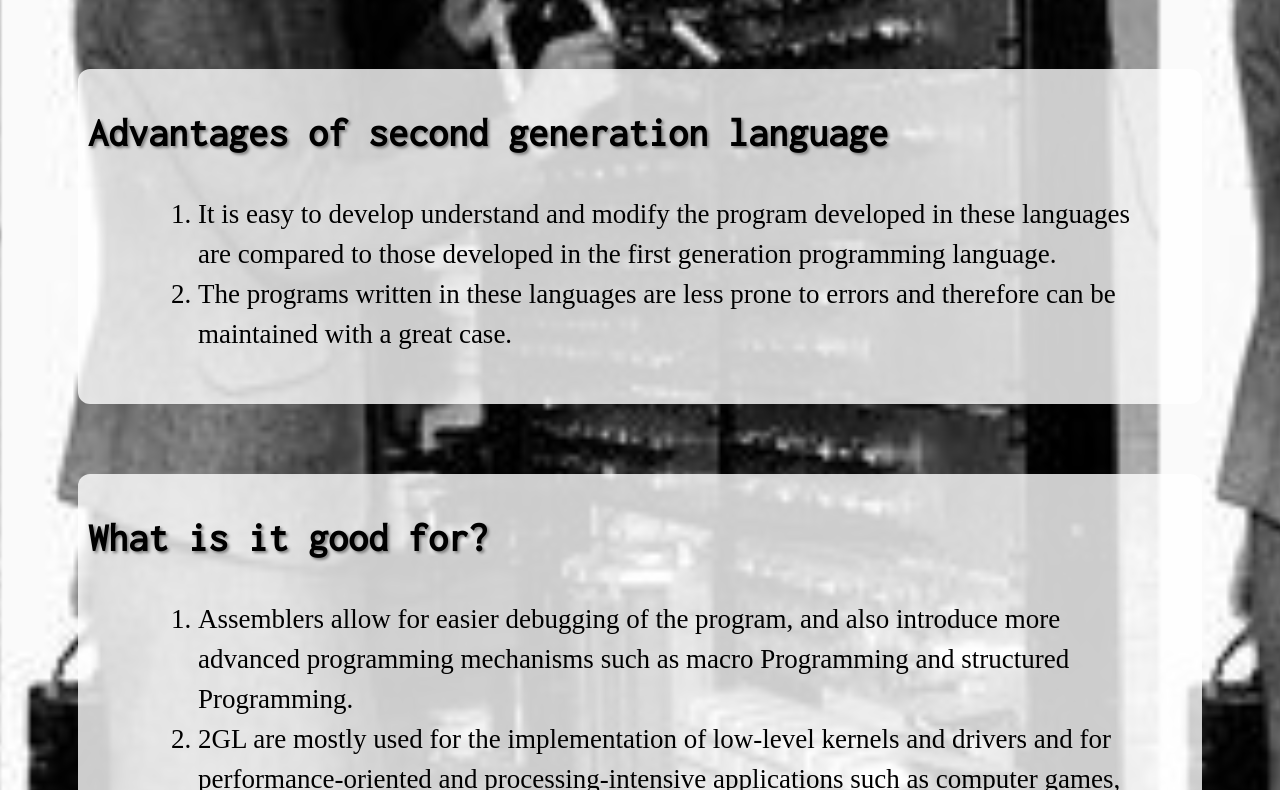
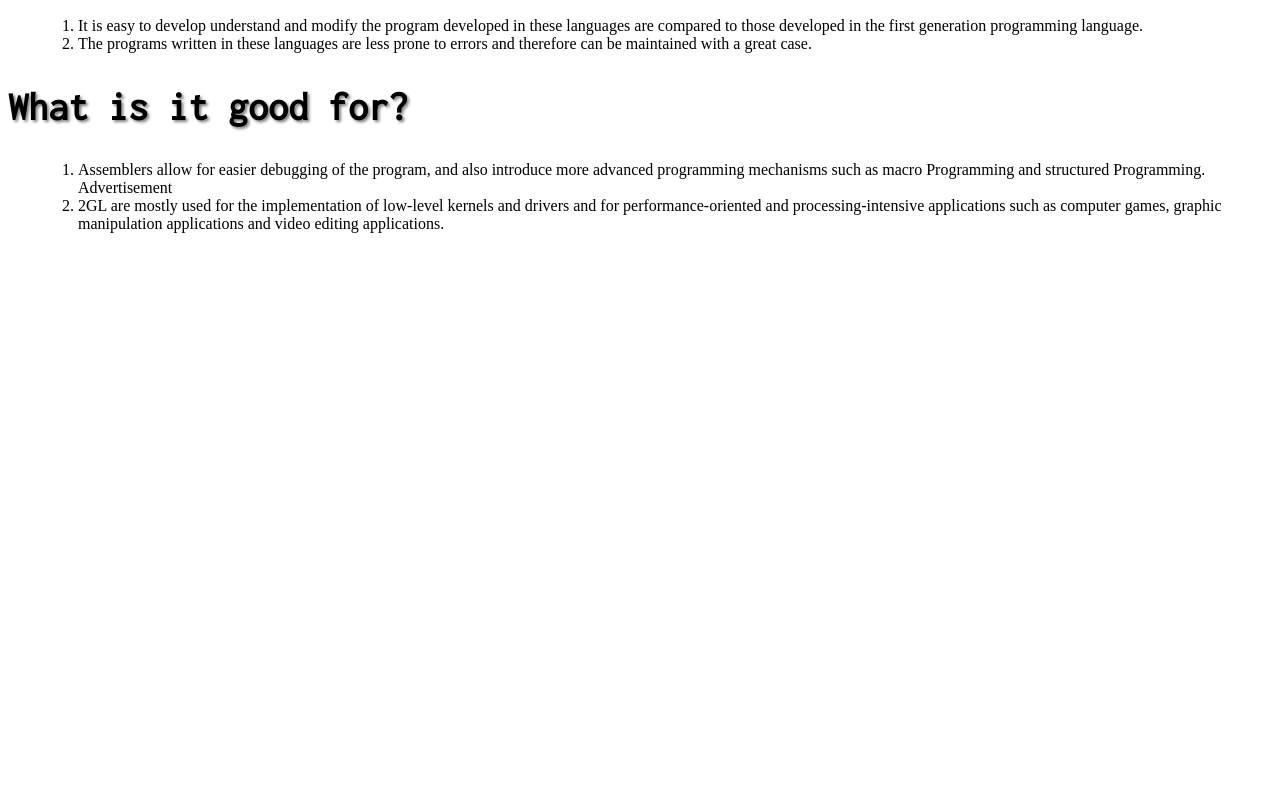
Before and after one commit to apham1594/2nd_Generation_Programming, a plain HTML site: page index.html in a window 1280 px wide. Shown: the part 646-1436 px from the top of the page. After the commit the page ends 895 px from the top, so only its background shows below. Drawn offline with Linux system fonts and the light colour scheme.

Commit message:
Revert "made changes"

```diff
--- a/index.html
+++ b/index.html
@@ -4,7 +4,9 @@
 <head>
     <meta charset="UTF-8">
     <meta http-equiv="X-UA-Compatible" content="IE=edge">
-    <meta name="viewport" content="width=device-width, initial-scale=1.0">
+    <meta name="viewport" content="width=device-width, initial-scale=1.0"
+
+
     <title>Document</title>
     <link rel="stylesheet" href="style.css">
     <link rel="preconnect" href="https://fonts.googleapis.com">
@@ -37,7 +39,7 @@
     <h2> What is it good for? </h2>
     <ol>
         <li> Assemblers allow for easier debugging of the program, and also introduce more advanced programming mechanisms such as macro Programming and structured Programming.
-            </li>
+            Advertisement</li>
         <li> 2GL are mostly used for the implementation of low-level kernels and drivers and for performance-oriented and processing-intensive applications such as computer games, graphic manipulation applications and video editing applications.</li>
     </ol>
 </div>
--- a/style.css
+++ b/style.css
@@ -1,8 +1,4 @@
-body{
-    background-image: url(images/fa71bb00e87cab5916a5adf4cb144ca3.jpg);
-    background-size: contain;
-    background-attachment: fixed;
-}
+
 ol {
     display: block;
     list-style-type: decimal;
@@ -12,11 +8,9 @@
     margin-right: 0;
     padding-left: 70px;
   }
+=======
 .Description{
     margin: 70px;
-    background-color: rgb(255, 255, 255, 0.8);
-    padding: 10px;
-    border-radius: 12px;
 }
 .Description h2{
     font-family: 'Inconsolata', monospace;
@@ -26,11 +20,6 @@
 .Description p{
     margin: 40px;
     line-height: 30px;
-    font-size: 27px;
-}
-.Description ol{
-    margin: 40px;
-    line-height: 40px;
     font-size: 27px;
 }
 header{
```
Also changed, not shown: images/fa71bb00e87cab5916a5adf4cb144ca3.jpg (deleted).
